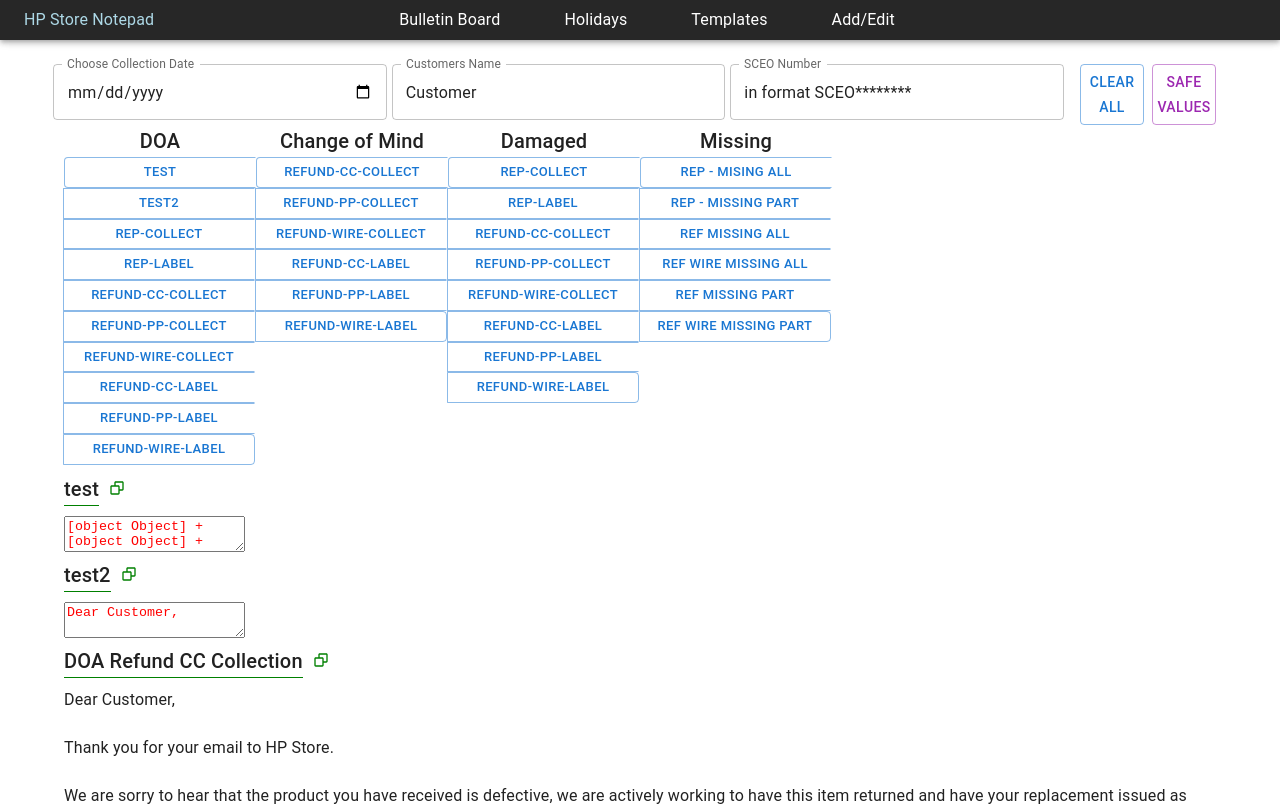
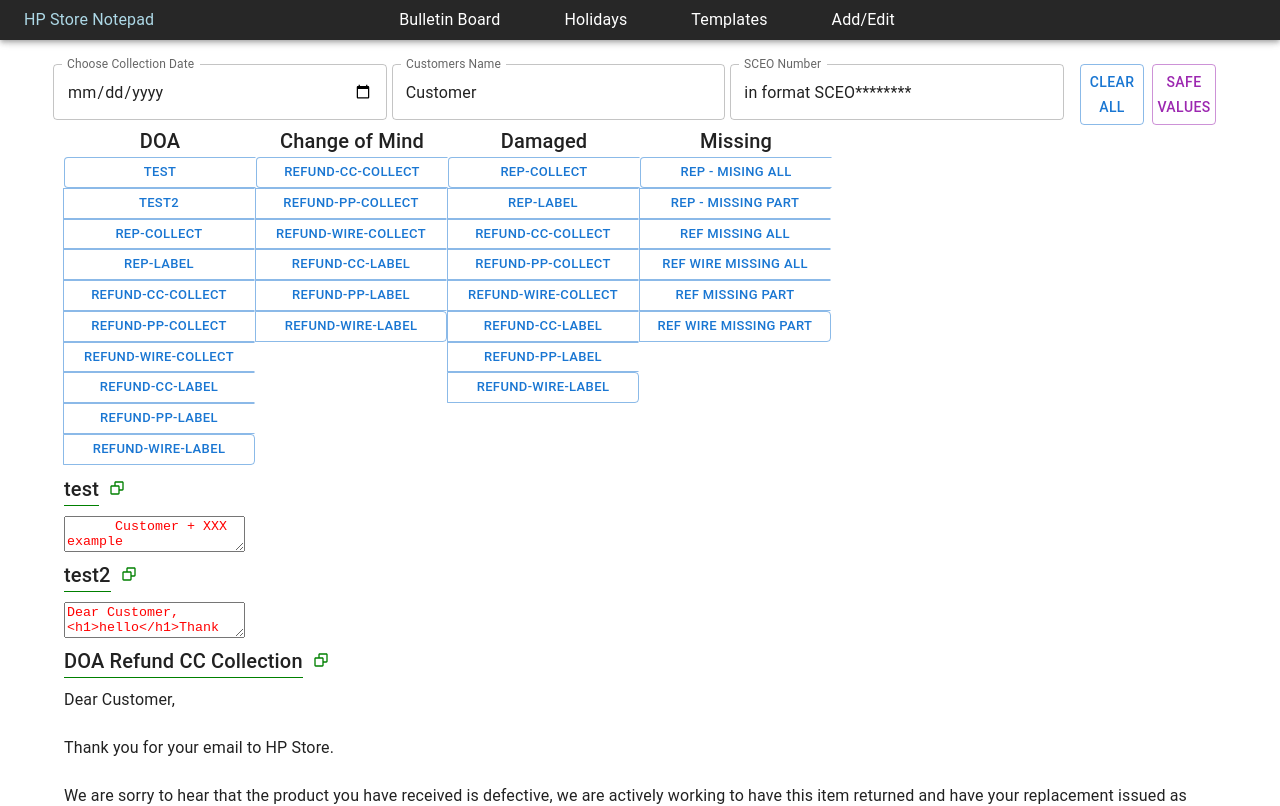
Before and after one commit to misterplain/hpNotePad, a React (Create React App) app in the folder frontend/: page /templates in a window 1280 px wide. Shown: the top 806 px of the page. Built offline with nearby package versions, Linux system fonts and the light colour scheme.

Commit message:
copy function

```diff
--- a/frontend/src/assets/templates.js
+++ b/frontend/src/assets/templates.js
@@ -18,14 +18,24 @@ export const TemplateText = ({ name, date, orderNumber }) => {
     // document.execCommand('copy');
   };
 
-  const copyToClipboardTest = (e) => {
-    let text = e.toString();
-    try {
-      let successful = document.execCommand("copy");
-      let msg = successful ? "successful" : "unsuccessful";
-      console.log("copying text command was " + msg);
-    } catch (err) {}
-    console.log("unable to copy text");
+  // const copyToClipboardTest = (e) => {
+  //   let text = e.toString();
+  //   try {
+  //     let successful = document.execCommand("copy");
+  //     let msg = successful ? "successful" : "unsuccessful";
+  //     console.log("copying text command was " + msg);
+  //   } catch (err) {}
+  //   console.log("unable to copy text");
+
+  //   setOpen(true);
+  // };
+
+ async function copyToClipboardTest2 (template)  {
+    if ("clipboard" in navigator) {
+      await navigator.clipboard.writeText(template.text);
+    } else {
+      document.execCommand("copy", true, template.text);
+    }
 
     setOpen(true);
   };
@@ -39,8 +49,10 @@ export const TemplateText = ({ name, date, orderNumber }) => {
   console.log(example2);
 
   const replaceWithBr = (x) => {
-    return x.replace(/\\n/g, "<h1>hello</h1>");
+    return x.replace(x, "<h1>hello</h1>");
   };
+
+  const boldParse = parse(`<h1>${name}</h1>`);
 
   const testArray = [
     {
@@ -48,8 +60,14 @@ export const TemplateText = ({ name, date, orderNumber }) => {
       title: "test",
       // text: `Dear ${name},\n\nTbeen requested to come to your original address on ${date}. or transportation to avoid any damage in transit.Please write the HP Store order number ${orderNumber} on the
       //   `,
-      text: `${example} + ${example2} +${replaceWithBr(lineBreak)} ${date}`,
-      // text: `${example2}`,
+      // text: `${example} + ${example2} +${parse(
+      //   replaceWithBr(lineBreak)
+      // )} ${date}  + ${boldParse}`,
+      text: `      ${name} + ${date} example
+
+      line break
+
+      double line brea\n\ntest line break `,
     },
     {
       id: "test2",
@@ -57,7 +75,7 @@ export const TemplateText = ({ name, date, orderNumber }) => {
       text: `Dear ${name},${replaceWithBr(
         lineBreak
       )}Thank you for your email to HP Store.\n\n We are sorry to hear that the product you have received is defective, we are actively working to have this item returned and have your replacement issued as soon as possible.${replaceWithBr(
-        lineBreak
+        `\n\n`
       )}Our carrier Parcel Force has been requested to come to your original address on ${date}. Parcel Force are not always able to meet these requested collection dates, but they will contact you directly as soon as this date is fully booked in. Please note for any changes to this date, we require 48 hours’ notice to book it with the warehouse.We kindly ask you to pack the goods safely in either their original box or a suitable box for transportation to avoid any damage in transit.Please write the HP Store order number ${orderNumber} on the box as well as removing your own name and address, this will ensure faster return process of the goods at our warehouse and speed up the replacement procedure.${replaceWithBr(
         lineBreak
       )}Our driver will have a return label, this allows them to track the return through their network. Please ensure you obtain a collection receipt from the driver as this may be required in the unlikely event something goes wrong with the return to our warehouse.${replaceWithBr(
@@ -254,12 +272,11 @@ export const TemplateText = ({ name, date, orderNumber }) => {
     <>
       {testArray.map((template) => {
         return (
-          <Grid container>
+          <Grid container key={template.id}>
             <Grid item xs={12}>
               {" "}
               <Typography
                 variant='h6'
-                id={template.id}
                 sx={{
                   display: "inline-block",
                   borderBottom: "1px solid green",
@@ -269,7 +286,7 @@ export const TemplateText = ({ name, date, orderNumber }) => {
                 {template.title}
               </Typography>
               <BiCopy
-                onClick={() => copyToClipboardTest(template.text)}
+                onClick={() => copyToClipboardTest2(template)}
                 style={{
                   cursor: "pointer",
                   marginLeft: "10px",
@@ -308,7 +325,7 @@ export const TemplateText = ({ name, date, orderNumber }) => {
       })}
       {TemplateTextArray.map((template) => {
         return (
-          <Grid container>
+          <Grid container key={template.id}>
             <Grid item xs={12}>
               {" "}
               <Typography
```
